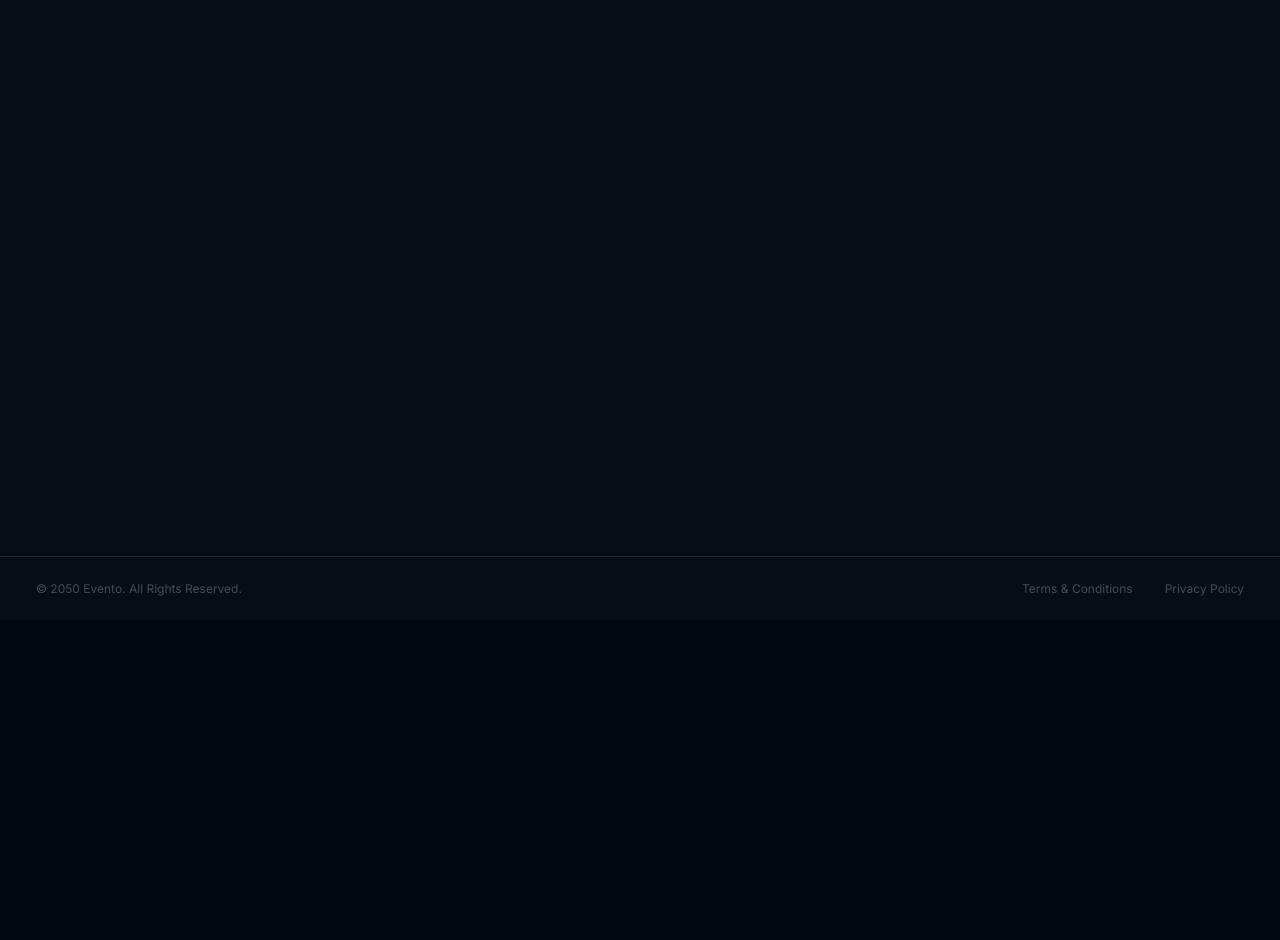
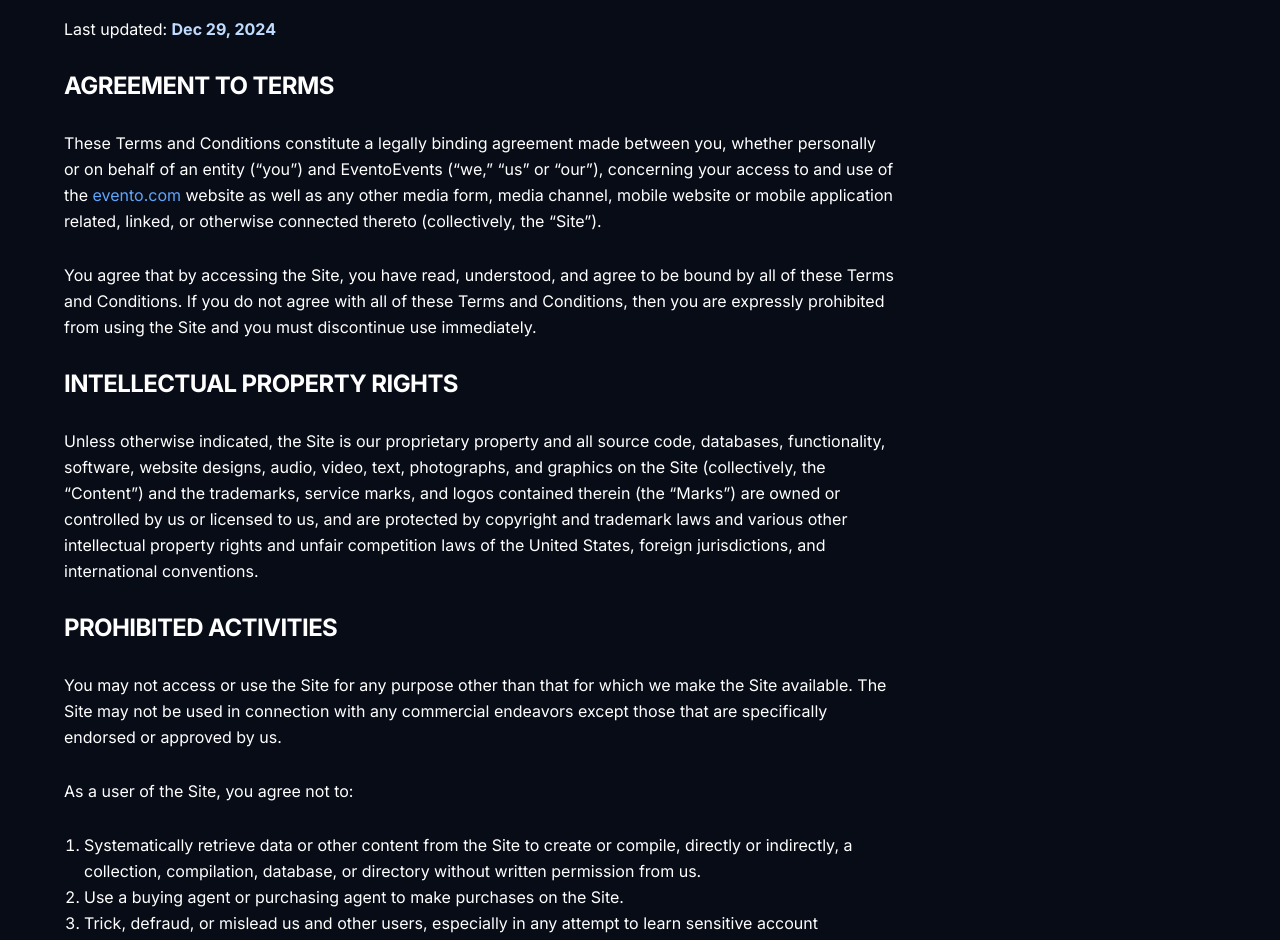
Before and after one commit to AndrewJacobVlietstra/nextjs-evento, a Next.js app: page /terms-conditions in a window 1280 px wide. Shown: the part 180-1120 px from the top of the page. Before the commit the page ends 800 px from the top, so only its background shows below. Built offline with nearby package versions, Linux system fonts and the light colour scheme.

Commit message:
Added boilerplate template content to privacy-policy page and terms-conditions page so there is some content there to make it seem more realistic.

```diff
--- a/src/app/privacy-policy/page.tsx
+++ b/src/app/privacy-policy/page.tsx
@@ -1,3 +1,64 @@
+import H1 from "@/components/h1";
+
 export default function PrivacyPolicyPage() {
-	return <main>Privacy Policy Page</main>;
+  return (
+    <main className="flex max-w-[60rem] flex-col gap-y-8 px-16 py-16 leading-relaxed">
+      <H1>Privacy Notice</H1>
+
+      <p>
+        Last updated:{" "}
+        <span className="font-bold text-blue-200">
+          {new Date().toLocaleDateString("en-US", {
+            year: "numeric",
+            month: "short",
+            day: "2-digit",
+          })}
+        </span>
+      </p>
+
+      <p className="">
+        This privacy notice for EventoEvents (doing business as Evento) (“
+        <b>Company</b>,” “<b>we</b>,” “<b>us</b>,” or “<b>our</b>“), describes
+        how and why we might collect, store, use, and/or share (“<b>process</b>
+        “) your information when you use our services (“<b>Services</b>“), such
+        as when you:
+      </p>
+
+      <ul className="list-outside list-disc pl-5">
+        <li>
+          Visit our website at{" "}
+          <a className="text-blue-400" href="#">
+            evento.com
+          </a>
+          , or any website of ours that links to this privacy notice
+        </li>
+
+        <li>
+          Download and use our application(s), such as our mobile application —
+          <b>EventoMobile</b>, or any other application of ours that links to
+          this privacy notice
+        </li>
+
+        <li>
+          Engage with us in other related ways ― including any sales, marketing,
+          or events
+        </li>
+      </ul>
+
+      <p>
+        Questions or concerns? Reading this privacy notice will help you
+        understand your privacy rights and choices. If you do not agree with our
+        policies and practices, please do not use our Services. If you still
+        have any questions or concerns, please contact us at{" "}
+        <a className="text-blue-400" href="#">
+          evento-customersupport@gmail.com
+        </a>
+        .
+      </p>
+
+      <p>
+        This privacy policy was created by <b>EventoEvents</b>.
+      </p>
+    </main>
+  );
 }
--- a/src/app/terms-conditions/page.tsx
+++ b/src/app/terms-conditions/page.tsx
@@ -1,3 +1,81 @@
-export default function TermsConditionsPage() {
-	return <main>Terms & Conditions Page</main>;
+import H1 from "@/components/h1";
+
+export default function PrivacyPolicyPage() {
+  return (
+    <main className="flex max-w-[60rem] flex-col gap-y-7 px-16 py-16 leading-relaxed">
+      <H1>Evento Terms and Conditions</H1>
+
+      <p>
+        Last updated:{" "}
+        <span className="font-bold text-blue-200">
+          {new Date().toLocaleDateString("en-US", {
+            year: "numeric",
+            month: "short",
+            day: "2-digit",
+          })}
+        </span>
+      </p>
+
+      <H1 className="text-2xl lg:text-2xl">AGREEMENT TO TERMS</H1>
+
+      <p>
+        These Terms and Conditions constitute a legally binding agreement made
+        between you, whether personally or on behalf of an entity (“you”) and
+        EventoEvents (“we,” “us” or “our”), concerning your access to and use of
+        the{" "}
+        <a className="text-blue-400" href="#">
+          evento.com
+        </a>{" "}
+        website as well as any other media form, media channel, mobile website
+        or mobile application related, linked, or otherwise connected thereto
+        (collectively, the “Site”).
+      </p>
+
+      <p>
+        You agree that by accessing the Site, you have read, understood, and
+        agree to be bound by all of these Terms and Conditions. If you do not
+        agree with all of these Terms and Conditions, then you are expressly
+        prohibited from using the Site and you must discontinue use immediately.
+      </p>
+
+      <H1 className="text-2xl lg:text-2xl">INTELLECTUAL PROPERTY RIGHTS</H1>
+
+      <p>
+        Unless otherwise indicated, the Site is our proprietary property and all
+        source code, databases, functionality, software, website designs, audio,
+        video, text, photographs, and graphics on the Site (collectively, the
+        “Content”) and the trademarks, service marks, and logos contained
+        therein (the “Marks”) are owned or controlled by us or licensed to us,
+        and are protected by copyright and trademark laws and various other
+        intellectual property rights and unfair competition laws of the United
+        States, foreign jurisdictions, and international conventions.
+      </p>
+
+      <H1 className="text-2xl lg:text-2xl">PROHIBITED ACTIVITIES</H1>
+
+      <p>
+        You may not access or use the Site for any purpose other than that for
+        which we make the Site available. The Site may not be used in connection
+        with any commercial endeavors except those that are specifically
+        endorsed or approved by us.
+      </p>
+
+      <p>As a user of the Site, you agree not to:</p>
+
+      <ol className="list-decimal pl-5">
+        <li>
+          Systematically retrieve data or other content from the Site to create
+          or compile, directly or indirectly, a collection, compilation,
+          database, or directory without written permission from us.
+        </li>
+        <li>
+          Use a buying agent or purchasing agent to make purchases on the Site.
+        </li>
+        <li>
+          Trick, defraud, or mislead us and other users, especially in any
+          attempt to learn sensitive account information such as user passwords;
+        </li>
+      </ol>
+    </main>
+  );
 }
```
